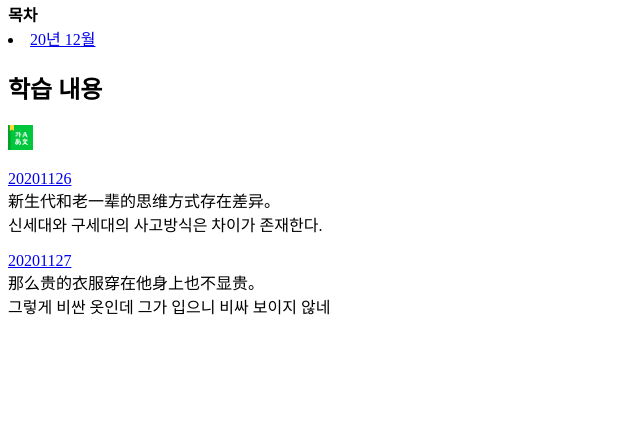
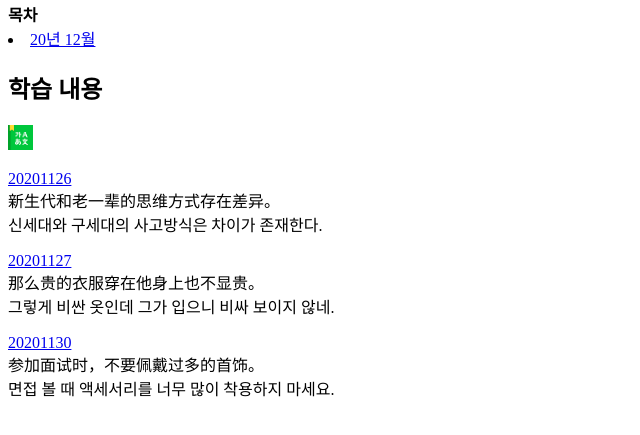
Before and after one commit to jyeole0061/realchinese, a plain HTML site: page 20nov.html in a window 1280 px wide. Shown: the part 87-522 px from the top of the page, without its empty margins (0-640 px from the left). Drawn offline with Linux system fonts and the light colour scheme.

Commit message:
Add files via upload

```diff
--- a/20nov.html
+++ b/20nov.html
@@ -15,6 +15,10 @@
     신세대와 구세대의 사고방식은 차이가 존재한다.</p>
   <p><a href="https://youtu.be/ceobPFQ_yGE" target="_blank">20201127</a><br>
     那么贵的衣服穿在他身上也不显贵。<br>
-    그렇게 비싼 옷인데 그가 입으니 비싸 보이지 않네</p>
+    그렇게 비싼 옷인데 그가 입으니 비싸 보이지 않네.</p>
+  <p><a href="https://youtu.be/KdRa3D_evBc" target="_blank">20201130</a><br>
+    参加面试时，不要佩戴过多的首饰。<br>
+    면접 볼 때 액세서리를 너무 많이 착용하지 마세요.</p>
+
 </body>
 </html>
```
